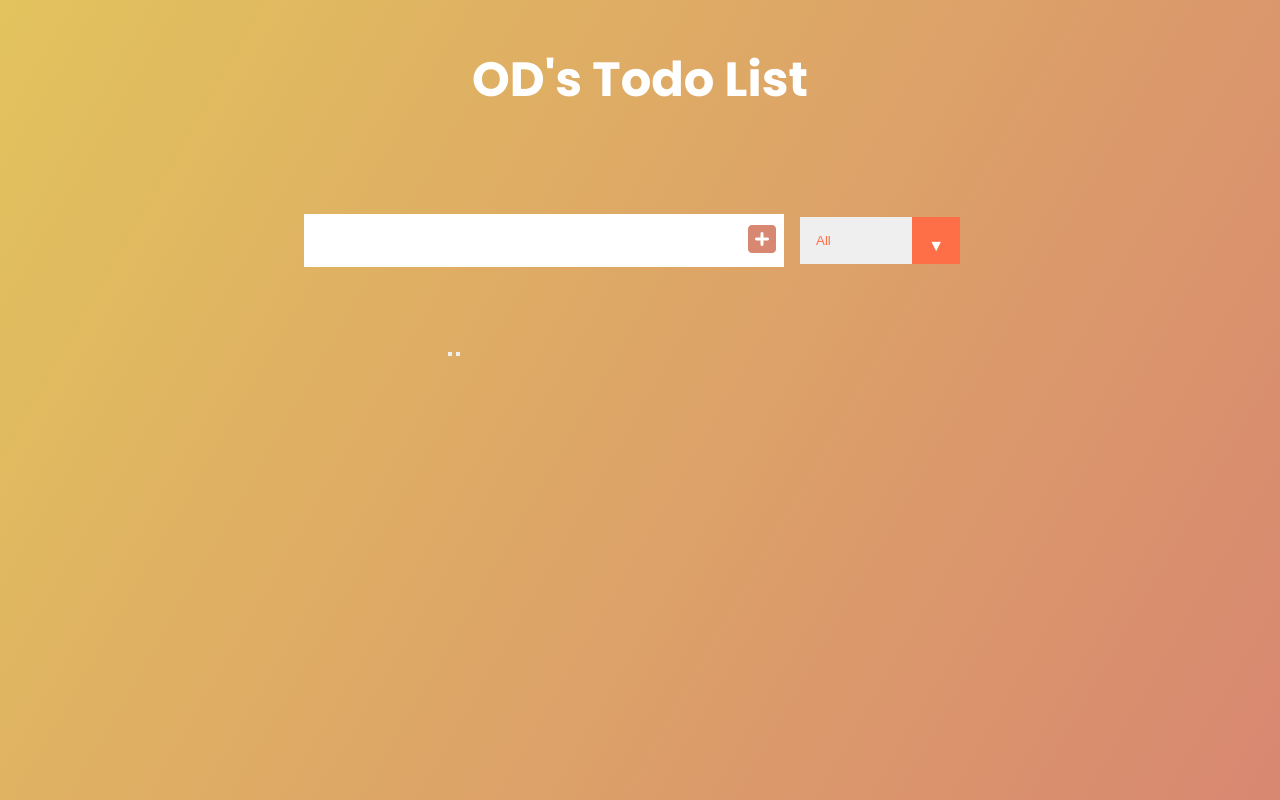
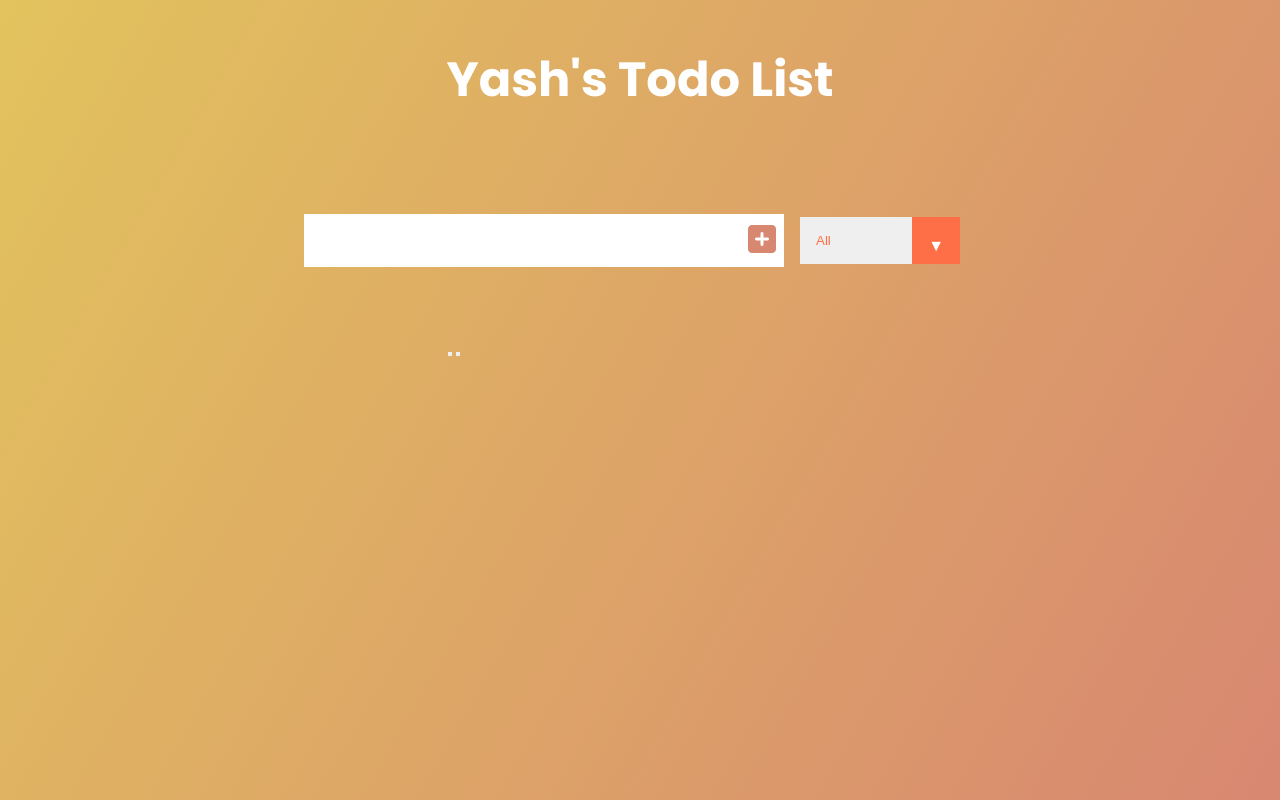
Before and after one commit to pegasis4/myTodolist, a plain HTML site: page index.html in a window 1280 px wide. Drawn offline with Linux system fonts and the light colour scheme.

Commit message:
Update index.html

```diff
--- a/index.html
+++ b/index.html
@@ -12,7 +12,7 @@
 <body>
 
     <header>
-        <h1>OD's Todo List</h1>
+        <h1>Yash's Todo List</h1>
     </header>
     <form>
         <input type="text" class="todoinput">
```
